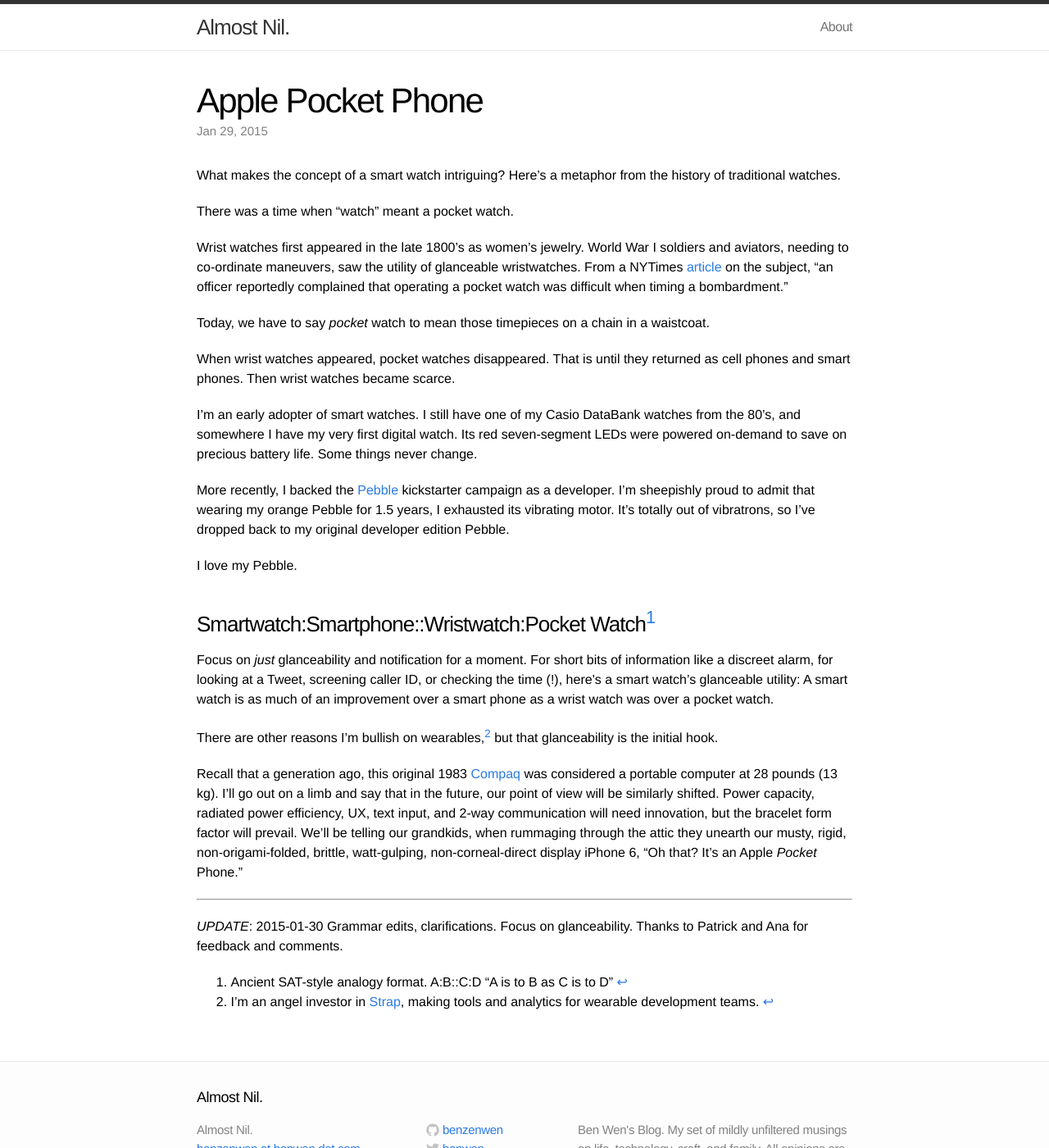
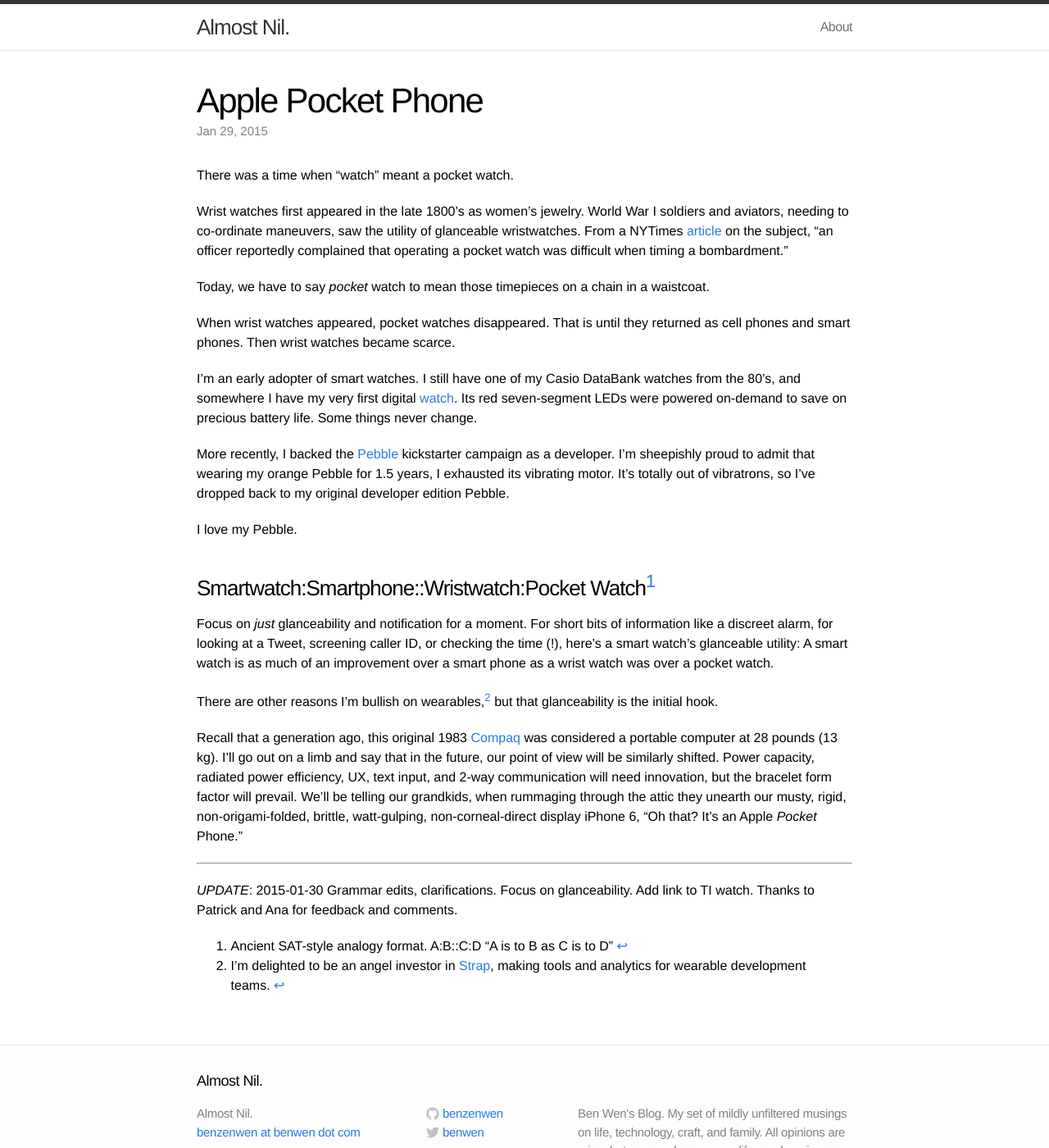
Before and after one commit to benzenwen/benzenwen.github.io, a Jekyll site: the page built from _posts/2015-01-29-apple-pocket-phone.md, in a window 1280 px wide and 1400 px high. Shown: the whole window at 82% size. Built offline with Jekyll 4.4.1, drawn with Linux system fonts in a browser that asks for light colours.

```diff
--- a/_posts/2015-01-29-apple-pocket-phone.md
+++ b/_posts/2015-01-29-apple-pocket-phone.md
@@ -5,9 +5,6 @@ date:   2015-01-29
 categories: opinion product
 tags: marketing apple ios
 ---
-
-What makes the concept of a smart watch intriguing?  Here's a metaphor
-from the history of traditional watches.
 
 There was a time when "watch" meant a pocket watch.
 
@@ -27,7 +24,7 @@ watches became scarce.
 
 I'm an early adopter of smart watches. I still have one of my Casio
 DataBank watches from the 80's, and somewhere I have my very first
-digital watch. Its red seven-segment LEDs were powered on-demand to
+digital [watch](/assets/First%20digital%20watch.png). Its red seven-segment LEDs were powered on-demand to
 save on precious battery life. Some things never change.
 
 More recently, I backed the
@@ -66,7 +63,8 @@ It's an Apple *Pocket* Phone."
 
 [^analogy]:Ancient SAT-style analogy format. A:B::C:D "A is to B as C is to D"
 
-[^strap]:I'm an angel investor in [Strap](straphq.com), making tools and analytics for wearable development teams.
+[^strap]:I'm delighted to be an angel investor in [Strap](straphq.com), making tools and analytics for wearable development teams.
 
 _UPDATE_: 2015-01-30 Grammar edits, clarifications. Focus on
-glanceability. Thanks to Patrick and Ana for feedback and comments.
+glanceability. Add link to TI watch. Thanks to Patrick and Ana for
+feedback and comments.
```
Also changed, not shown: _posts/2015-01-28-file-vault-2-master-key.md (+2 -2 lines), _posts/2015-01-30-Film-Projection.md (added, +16 -0 lines), assets/Film Projection. Shadow Art I.png (added), assets/First digital watch.png (added), assets/SSD Failure.png (added), 2 other files.
